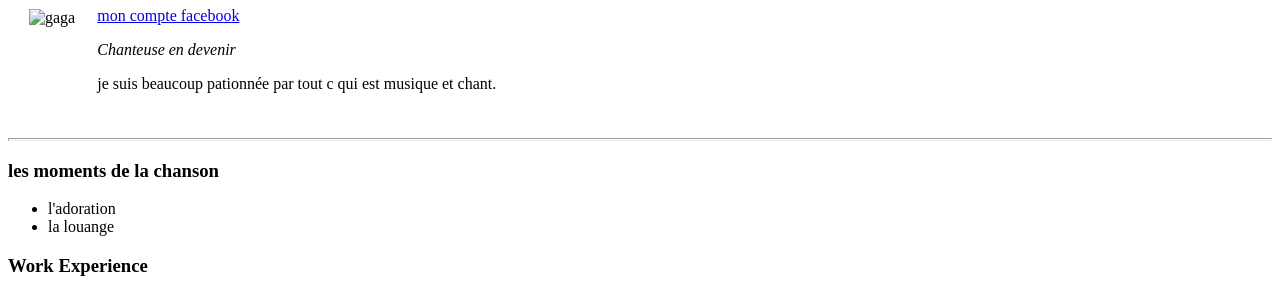
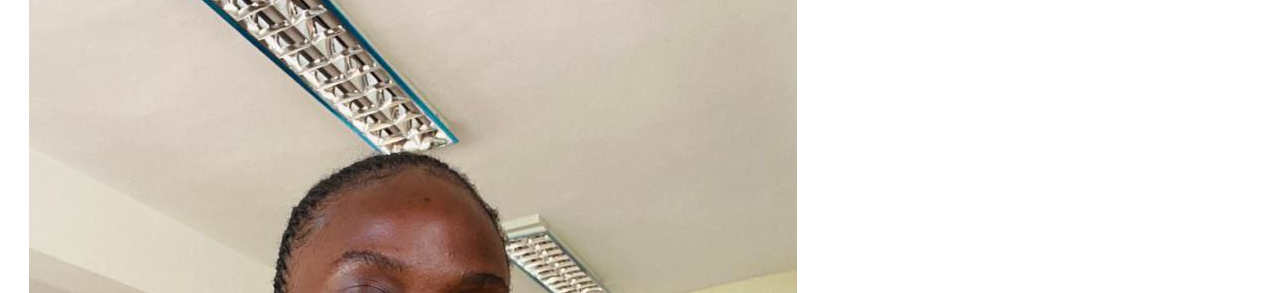
Before and after one commit to germebopeto/CV, a plain HTML site: page index.html in a window 1280 px wide. Shown: the part 102-395 px from the top of the page. Drawn offline with Linux system fonts and the light colour scheme.

Commit message:
Update index.html

```diff
--- a/index.html
+++ b/index.html
@@ -8,7 +8,7 @@
 <body>
     <table cellspacing="20">
         <tr>
-            <td> <img src="gaga.jpg" alt="gaga"></td>
+            <td> <img src="images/gaga.jpg" alt="gaga"></td>
             <td><h1>Grace BOPETO</h1>
                 <a href="https://www.youtube.com/watch?v=CPJe-JceaH0">mon compte facebook</a>
 
```
